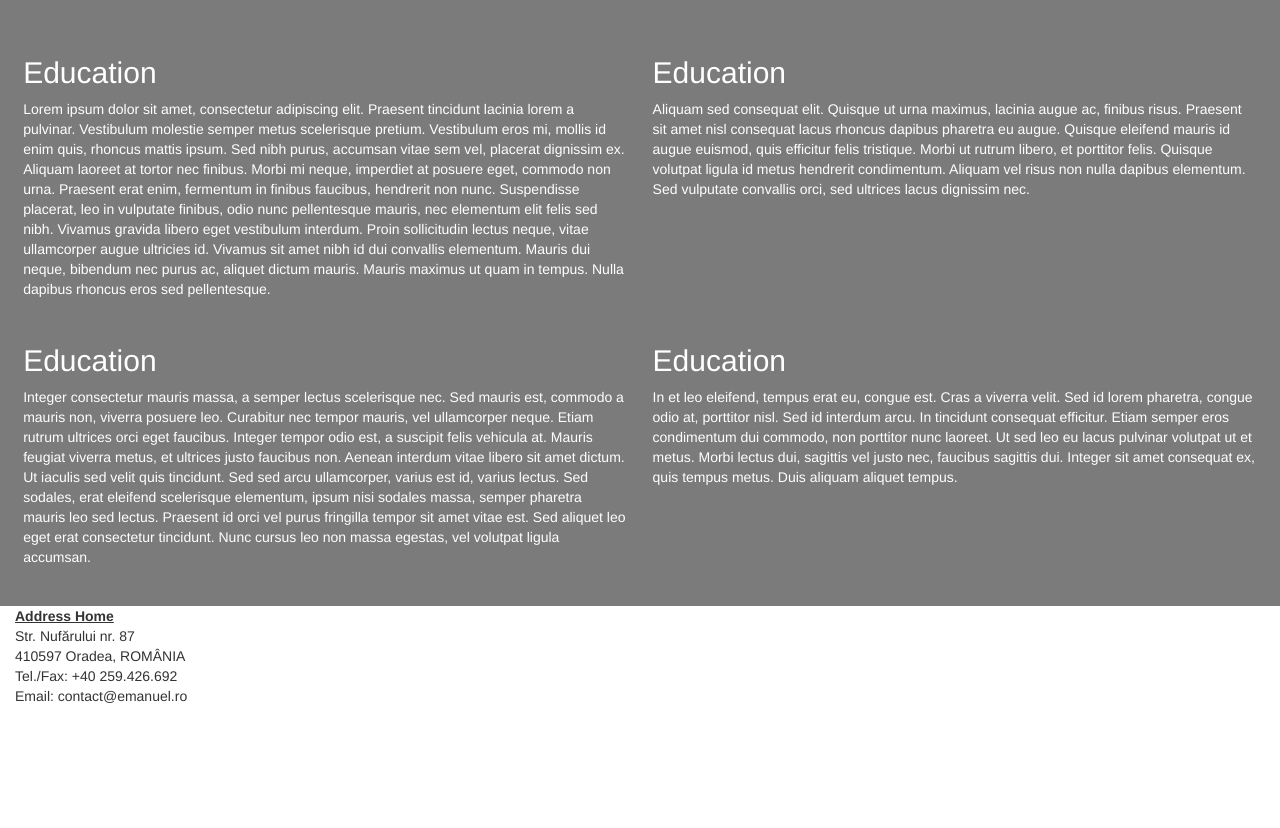
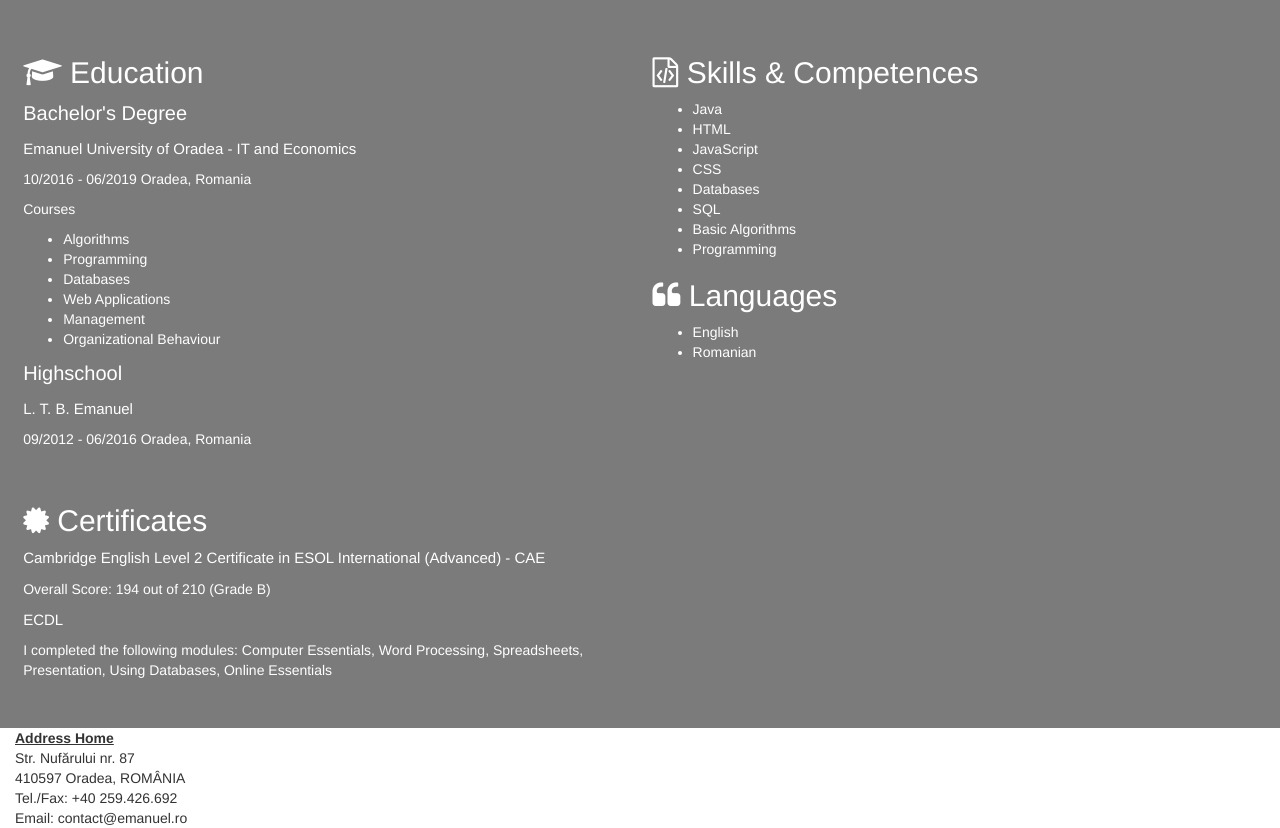
Before and after one commit to LucasCruceru/CV, a plain HTML site: page index.html in a window 1280 px wide. Shown: the part 585-1413 px from the top of the page. Before the commit the page ends 1291 px from the top, so only its background shows below. Drawn offline with nearby package versions, Linux system fonts and the light colour scheme.

Commit message:
add more content

```diff
--- a/index.html
+++ b/index.html
@@ -1,20 +1,19 @@
 <!DOCTYPE html>
 <html>
+
 <head>
     <title>Lucas Cruceru - CV</title>
     <meta charset="UTF-8">
     <meta name="viewport" content="width=device-width, initial.scale=1.0">
-
     <!--        Load bootstrap CSS-->
     <link rel="stylesheet" href="libs/css/bootstrap.min.css">
     <link rel="stylesheet" href="libs/css/bootstrap-theme.min.css">
     <link rel="stylesheet" href="libs/css/font-awesome.min.css">
+    <link href="css/style.css" rel="stylesheet" type="text/css" />
+</head>
 
-        <link href="css/style.css" rel="stylesheet" type="text/css"/>
-    </head>
 <body>
     <!--        Header-->
-
     <nav class="myNavBar navbar">
         <div class="container-fluid">
             <div class="navbar-header">
@@ -24,58 +23,68 @@
                     <span class="icon-bar"></span>
                     <span class="icon-bar"></span>
                 </button>
-                    <a class="navbar-brand" href="#"><img alt="This is me" src="img/profile-pic.jpg" height="50px" class="img-circle"></a>
+                <a class="navbar-brand" href="#">
+                    <img alt="This is me" src="img/profile-pic.jpg" height="50px" class="img-circle">
+                </a>
             </div>
             <div class="collapse navbar-collapse" id="myNavbar">
                 <ul class="myNav nav navbar-nav navbar-right">
-
-                        <li><button type="button" class="myBtn btn"><a href="#">Contact</a>
-                        </button></li>
-
-                        <li><button type="button" class="myBtn btn"><a href="#">My Skills
-                        </a></button></li>
-
-                        <li><button type="button" class="myBtn btn"><a href="#">About</a>
+                    <li>
+                        <button type="button" class="myBtn btn">
+                            <a href="#">Contact</a>
+                        </button>
+                    </li>
+                    <li>
+                        <button type="button" class="myBtn btn">
+                            <a href="#">My Skills
+                        </a>
+                        </button>
+                    </li>
+                    <li>
+                        <button type="button" class="myBtn btn">
+                            <a href="#">About</a>
                         </button>
                     </li>
                 </ul>
             </div>
         </div>
-
     </nav>
-
     <!--        Main Picture-->
     <div class="container-fluid main-picture">
-
-            <div class="profile-img img-responsive profile-pic"><img alt="This is me" src="img/profile-pic.jpg" height="20%" width="20%" class="img-circle">
+        <div class="profile-img img-responsive profile-pic">
+            <img alt="This is me" src="img/profile-pic.jpg" height="20%" width="20%" class="img-circle">
         </div>
-
         <div class="contact container-fluid">
             <div class="row">
-
                 <div class="name col-xs-6">
                     <h1>Cruceru Naum-Lucas</h1>
                     <h3>Find more about me</h3>
                 </div>
-
                 <div class="links col-xs-6">
-                        <h4><i class="fa fa-map-marker" aria-hidden="true"></i>
-                        <a href="https://www.google.com/maps/d/viewer?mid=1nksnMQZngqQqx1JCvFY7htH9ohg&hl=en_US&ll=47.05114106861126%2C21.936660999999958&z=13" target="_blank" style="color: #c3c3c3;">Oradea, Romania</a></h4>
-
-                        <h4><i class="fa fa-envelope" aria-hidden="true"></i>
-                        <a href="mailto:lucascruceru@gmail.com" style="color: #c3c3c3;">lucascruceru@gmail.com</a></h4>
-
-                        <h4><i class="fa fa-phone" aria-hidden="true"></i>
-                            <a href="tel:0758236955" style="color: #c3c3c3;">0758236955</a></h4>
-
-                        <h4><i class="fa fa-github" aria-hidden="true"></i>
-                        <a href="https://github.com/LucasCruceru" target="_blank" style="color: #c3c3c3;">https://github.com/LucasCruceru</a></h4>
-
-                        <h4><i class="fa fa-linkedin" aria-hidden="true"></i>
-                        <a href="https://www.linkedin.com/in/cruceru-lucas-097b73134/" target="_blank" style="color: #c3c3c3;">https://www.linkedin.com/in/cruceru-lucas-097b73134/</a></h4>
-
-                        <h4><i class="fa fa-facebook" aria-hidden="true"></i>
-                        <a href="https://www.facebook.com/lucascruceru" target="_blank" style="color: #c3c3c3;">https://www.facebook.com/lucascruceru</a></h4>
+                    <h4>
+														<i class="fa fa-map-marker" aria-hidden="true"></i>
+														<a href="https://www.google.com/maps/d/viewer?mid=1nksnMQZngqQqx1JCvFY7htH9ohg&hl=en_US&ll=47.05114106861126%2C21.936660999999958&z=13" target="_blank" style="color: #c3c3c3;">Oradea, Romania</a>
+													</h4>
+                    <h4>
+														<i class="fa fa-envelope" aria-hidden="true"></i>
+														<a href="mailto:lucascruceru@gmail.com" style="color: #c3c3c3;">lucascruceru@gmail.com</a>
+													</h4>
+                    <h4>
+														<i class="fa fa-phone" aria-hidden="true"></i>
+														<a href="tel:0758236955" style="color: #c3c3c3;">0758236955</a>
+													</h4>
+                    <h4>
+														<i class="fa fa-github" aria-hidden="true"></i>
+														<a href="https://github.com/LucasCruceru" target="_blank" style="color: #c3c3c3;">https://github.com/LucasCruceru</a>
+													</h4>
+                    <h4>
+														<i class="fa fa-linkedin" aria-hidden="true"></i>
+														<a href="https://www.linkedin.com/in/cruceru-lucas-097b73134/" target="_blank" style="color: #c3c3c3;">https://www.linkedin.com/in/cruceru-lucas-097b73134/</a>
+													</h4>
+                    <h4>
+														<i class="fa fa-facebook" aria-hidden="true"></i>
+														<a href="https://www.facebook.com/lucascruceru" target="_blank" style="color: #c3c3c3;">https://www.facebook.com/lucascruceru</a>
+													</h4>
                 </div>
             </div>
         </div>
@@ -84,40 +93,78 @@
     <div class=" container-fluid about-me">
         <div class="row">
             <div class="info col-xs-6">
-                <h2>Education</h2>
-                Lorem ipsum dolor sit amet, consectetur adipiscing elit. Praesent tincidunt lacinia lorem a pulvinar. Vestibulum molestie semper metus scelerisque pretium. Vestibulum eros mi, mollis id enim quis, rhoncus mattis ipsum. Sed nibh purus, accumsan vitae sem vel, placerat dignissim ex. Aliquam laoreet at tortor nec finibus. Morbi mi neque, imperdiet at posuere eget, commodo non urna. Praesent erat enim, fermentum in finibus faucibus, hendrerit non nunc. Suspendisse placerat, leo in vulputate finibus, odio nunc pellentesque mauris, nec elementum elit felis sed nibh. Vivamus gravida libero eget vestibulum interdum. Proin sollicitudin lectus neque, vitae ullamcorper augue ultricies id. Vivamus sit amet nibh id dui convallis elementum. Mauris dui neque, bibendum nec purus ac, aliquet dictum mauris. Mauris maximus ut quam in tempus. Nulla dapibus rhoncus eros sed pellentesque.</div>
-
+                <h2>
+													<i class="fa fa-graduation-cap" aria-hidden="true"></i> Education
+												</h2>
+                <p style="font-size:20px;">Bachelor's Degree</p>
+                <p style="font-size:15px;">Emanuel University of Oradea - IT and Economics</p>
+                <p>10/2016 - 06/2019 Oradea, Romania</p>
+                <p>Courses</p>
+                <ul>
+                    <li>Algorithms</li>
+                    <li>Programming</li>
+                    <li>Databases</li>
+                    <li>Web Applications</li>
+                    <li>Management</li>
+                    <li>Organizational Behaviour</li>
+                </ul>
+                <p style="font-size:20px;">Highschool</p>
+                <p style="font-size:15px;">L. T. B. Emanuel</p>
+                <p>09/2012 - 06/2016 Oradea, Romania</p>
+            </div>
             <div class="info col-xs-6">
-                <h2>Education</h2>
-                Aliquam sed consequat elit. Quisque ut urna maximus, lacinia augue ac, finibus risus. Praesent sit amet nisl consequat lacus rhoncus dapibus pharetra eu augue. Quisque eleifend mauris id augue euismod, quis efficitur felis tristique. Morbi ut rutrum libero, et porttitor felis. Quisque volutpat ligula id metus hendrerit condimentum. Aliquam vel risus non nulla dapibus elementum. Sed vulputate convallis orci, sed ultrices lacus dignissim nec.</div>
-
+                <h2>
+													<i class="fa fa-file-code-o" aria-hidden="true"></i> Skills & Competences
+												</h2>
+                <ul>
+                    <li>Java</li>
+                    <li>HTML</li>
+                    <li>JavaScript</li>
+                    <li>CSS</li>
+                    <li>Databases</li>
+                    <li>SQL</li>
+                    <li>Basic Algorithms</li>
+                    <li>Programming</li>
+                </ul>
+                <h2>
+													<i class="fa fa-quote-left" aria-hidden="true"></i> Languages
+												</h2>
+                <ul>
+                    <li>English</li>
+                    <li>Romanian</li>
+                </ul>
+            </div>
+            <hr class="style13">
         </div>
         <div class="row">
             <div class="info col-xs-6">
-                <h2>Education</h2>
-                Integer consectetur mauris massa, a semper lectus scelerisque nec. Sed mauris est, commodo a mauris non, viverra posuere leo. Curabitur nec tempor mauris, vel ullamcorper neque. Etiam rutrum ultrices orci eget faucibus. Integer tempor odio est, a suscipit felis vehicula at. Mauris feugiat viverra metus, et ultrices justo faucibus non. Aenean interdum vitae libero sit amet dictum. Ut iaculis sed velit quis tincidunt. Sed sed arcu ullamcorper, varius est id, varius lectus. Sed sodales, erat eleifend scelerisque elementum, ipsum nisi sodales massa, semper pharetra mauris leo sed lectus. Praesent id orci vel purus fringilla tempor sit amet vitae est. Sed aliquet leo eget erat consectetur tincidunt. Nunc cursus leo non massa egestas, vel volutpat ligula accumsan.</div>
-
-            <div class="info col-xs-6">
-                <h2>Education</h2>
-                In et leo eleifend, tempus erat eu, congue est. Cras a viverra velit. Sed id lorem pharetra, congue odio at, porttitor nisl. Sed id interdum arcu. In tincidunt consequat efficitur. Etiam semper eros condimentum dui commodo, non porttitor nunc laoreet. Ut sed leo eu lacus pulvinar volutpat ut et metus. Morbi lectus dui, sagittis vel justo nec, faucibus sagittis dui. Integer sit amet consequat ex, quis tempus metus. Duis aliquam aliquet tempus.</div>
+                <h2>
+														<i class="fa fa-certificate" aria-hidden="true"></i> Certificates
+													</h2>
+                <p style="font-size:15px;">Cambridge English Level 2 Certificate in ESOL International (Advanced) - CAE</p>
+                <p>Overall Score: 194 out of 210 (Grade B)</p>
+                <p style="font-size:15px;">ECDL</p>
+                <p>I completed the following modules: Computer Essentials, Word Processing, Spreadsheets, Presentation, Using Databases, Online Essentials</p>
             </div>
-
+            <!--
+            <div class="info col-xs-6"></div>
+-->
         </div>
-
+    </div>
     <!--        Footer-->
     <div class="footer container-fluid">
-                    <u><b>Address Home</b></u>
-
+        <u>
+												<b>Address Home</b>
+											</u>
+        <br /> Str. Nufărului nr. 87
+        <br /> 410597 Oradea, ROMÂNIA
+        <br /> Tel./Fax: +40 259.426.692
+        <br /> Email: contact@emanuel.ro
         <br />
-                    Str. Nufărului nr. 87 <br />
-                    410597 Oradea, ROMÂNIA <br />
-                    Tel./Fax: +40 259.426.692 <br />
-                    Email: contact@emanuel.ro <br />
     </div>
-
     <!--    Load bootstrap JS-->
-        <script type="text/javascript" src="libs/js/jquery-3.2.1.min.js">
-        </script>
+    <script type="text/javascript" src="libs/js/jquery-3.2.1.min.js"></script>
     <script type="text/javascript" src="libs/js/bootstrap.min.js"></script>
 </body>
+
 </html>
```
Lines whose indentation alone changed are shown as unchanged.
